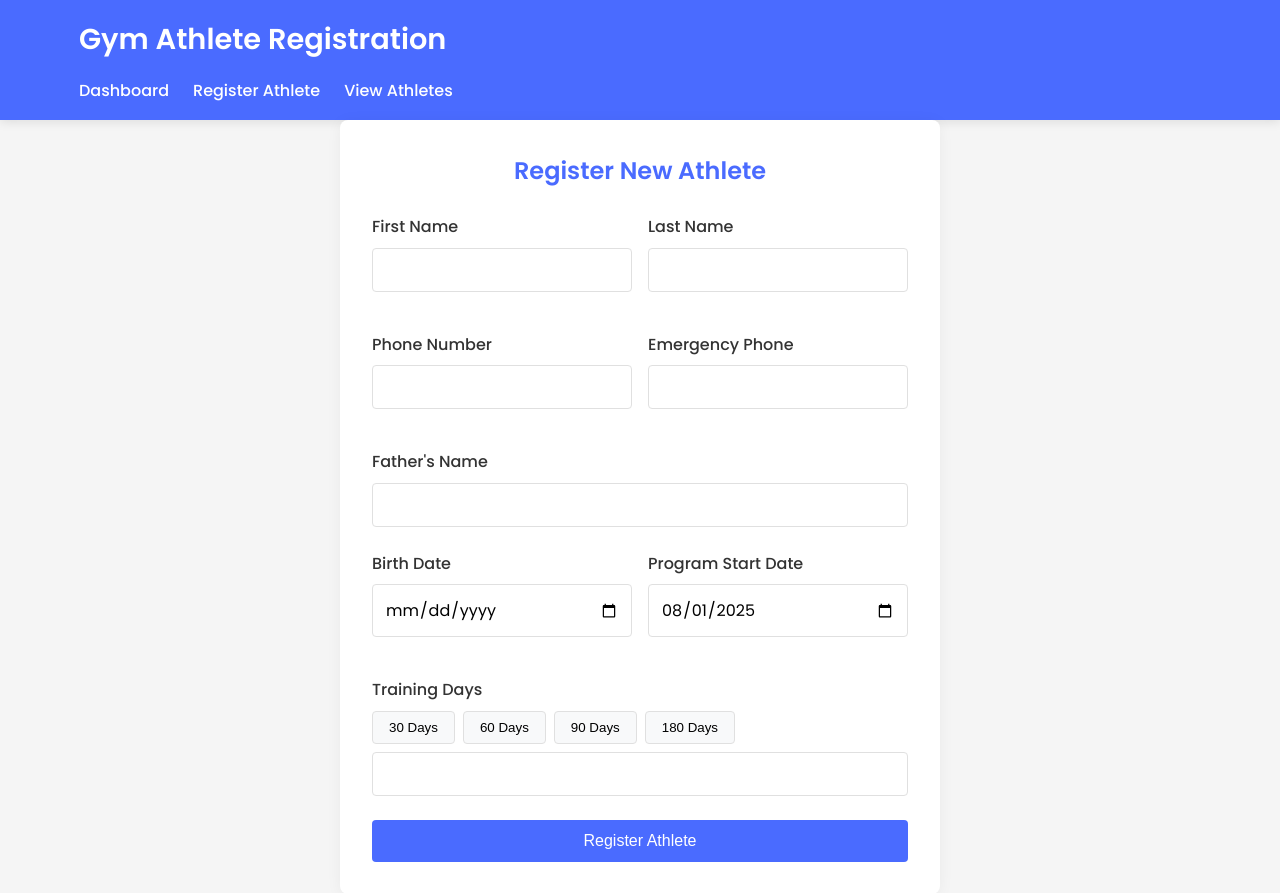
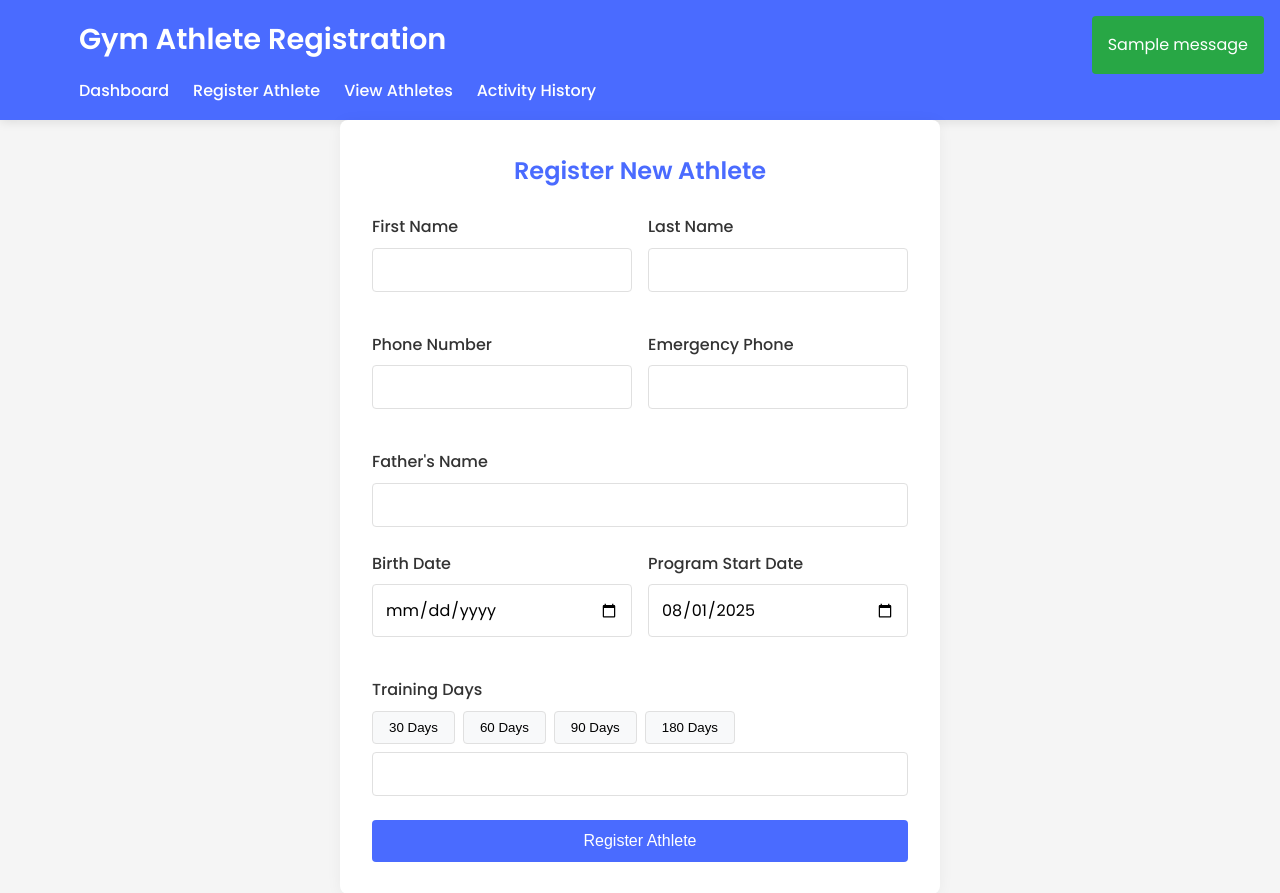
Before and after one commit to 0xAbolfazl/GYM-Management-System, a Flask app: page /register in a window 1280 px wide. Shown: the top 893 px of the page. Run offline with Flask 3, Linux system fonts and the light colour scheme; tables that the repository leaves empty hold one stand-in row (values such as "Sample post"); one stand-in notice (Sample message) is shown.

Commit message:
Activity tab added

```diff
--- a/app.py
+++ b/app.py
@@ -1,27 +1,36 @@
-from flask import Flask, render_template, request, redirect, url_for
+from flask import Flask, render_template, request, redirect, url_for, flash
 import sqlite3
 from datetime import datetime, timedelta
 import random
 
 app = Flask(__name__)
+app.secret_key = 'gymsecret'  # Needed for flash messages
 
 def generate_unique_id():
     conn = sqlite3.connect('database.db')
     c = conn.cursor()
 
     while True:
-        # Generate a random 4-digit ID between 1000-9999
         athlete_id = random.randint(1000, 9999)
-
-        # Check if ID already exists
         c.execute("SELECT 1 FROM athletes WHERE id = ?", (athlete_id,))
         if not c.fetchone():
             conn.close()
             return athlete_id
 
+def log_activity(action, details, athlete_id=None):
+    conn = sqlite3.connect('database.db')
+    c = conn.cursor()
+    timestamp = datetime.now().strftime('%Y-%m-%d %H:%M:%S')
+    c.execute("INSERT INTO activity_log (timestamp, action, details, athlete_id) VALUES (?, ?, ?, ?)",
+              (timestamp, action, details, athlete_id))
+    conn.commit()
+    conn.close()
+
 def init_db():
     conn = sqlite3.connect('database.db')
     c = conn.cursor()
+
+    # Athletes table
     c.execute('''CREATE TABLE IF NOT EXISTS athletes
                  (id INTEGER PRIMARY KEY,
                   first_name TEXT NOT NULL,
@@ -33,10 +42,21 @@ def init_db():
                   registration_date TEXT NOT NULL,
                   start_date TEXT NOT NULL,
                   days_remaining INTEGER NOT NULL)''')
+
+    # Activity log table
+    c.execute('''CREATE TABLE IF NOT EXISTS activity_log
+                 (id INTEGER PRIMARY KEY AUTOINCREMENT,
+                  timestamp TEXT NOT NULL,
+                  action TEXT NOT NULL,
+                  details TEXT NOT NULL,
+                  athlete_id INTEGER,
+                  FOREIGN KEY(athlete_id) REFERENCES athletes(id))''')
+
     conn.commit()
     conn.close()
 
 init_db()
+
 
 @app.route('/')
 def home():
@@ -94,6 +114,14 @@ def register():
         conn.commit()
         conn.close()
 
+        # Log the registration activity
+        log_activity(
+            action="REGISTRATION",
+            details=f"Registered new athlete: {first_name} {last_name} (ID: {athlete_id}) for {days} days",
+            athlete_id=athlete_id
+        )
+
+        flash('Athlete registered successfully!', 'success')
         return redirect(url_for('athletes'))
 
     default_start = datetime.now().strftime('%Y-%m-%d')
@@ -159,5 +187,32 @@ def athletes():
 
     return render_template('athletes.html', athletes=athletes, search_query=search_query)
 
+@app.route('/history')
+def history():
+    conn = sqlite3.connect('database.db')
+    c = conn.cursor()
+
+    # Get all activities, newest first
+    c.execute('''SELECT activity_log.*, athletes.first_name, athletes.last_name
+                 FROM activity_log
+                 LEFT JOIN athletes ON activity_log.athlete_id = athletes.id
+                 ORDER BY timestamp DESC''')
+    activities = c.fetchall()
+    conn.close()
+
+    # Format activities for display
+    formatted_activities = []
+    for activity in activities:
+        formatted_activities.append({
+            'id': activity[0],
+            'timestamp': activity[1],
+            'action': activity[2],
+            'details': activity[3],
+            'athlete_id': activity[4],
+            'athlete_name': f"{activity[5]} {activity[6]}" if activity[5] and activity[6] else "N/A"
+        })
+
+    return render_template('history.html', activities=formatted_activities)
+
 if __name__ == '__main__':
     app.run(debug=True)
--- a/static/style.css
+++ b/static/style.css
@@ -405,6 +405,137 @@ input[type="date"]:focus {
     align-items: center;
 }
 
+/* Add these styles to your existing CSS */
+
+/* History Page Styles */
+.history-section {
+    background: white;
+    padding: 2rem;
+    border-radius: 8px;
+    box-shadow: 0 2px 15px rgba(0, 0, 0, 0.05);
+}
+
+.activity-filters {
+    margin-bottom: 2rem;
+}
+
+.activity-filters form {
+    display: flex;
+    gap: 0.5rem;
+    flex-wrap: wrap;
+}
+
+.activity-filters input,
+.activity-filters select {
+    padding: 0.75rem;
+    border: 1px solid var(--border-color);
+    border-radius: 4px;
+    font-size: 1rem;
+}
+
+.activity-filters input {
+    flex: 1;
+    min-width: 200px;
+}
+
+.activity-filters select {
+    min-width: 150px;
+}
+
+.activity-filters button {
+    padding: 0 1.5rem;
+    background-color: var(--primary-color);
+    color: white;
+    border: none;
+    border-radius: 4px;
+    cursor: pointer;
+}
+
+.activity-list {
+    display: flex;
+    flex-direction: column;
+    gap: 1rem;
+}
+
+.activity-card {
+    border: 1px solid var(--border-color);
+    border-radius: 8px;
+    padding: 1.5rem;
+    background: white;
+}
+
+.activity-header {
+    display: flex;
+    justify-content: space-between;
+    align-items: center;
+    margin-bottom: 1rem;
+    padding-bottom: 0.5rem;
+    border-bottom: 1px solid var(--border-color);
+}
+
+.activity-action {
+    padding: 0.25rem 0.75rem;
+    border-radius: 20px;
+    font-size: 0.8rem;
+    font-weight: 500;
+    color: white;
+}
+
+.activity-action.registration {
+    background-color: var(--success-color);
+}
+
+.activity-timestamp {
+    color: var(--light-text);
+    font-size: 0.9rem;
+}
+
+.activity-details p {
+    margin-bottom: 0.5rem;
+}
+
+.activity-athlete {
+    margin-top: 0.5rem;
+    font-size: 0.9rem;
+}
+
+.activity-athlete a {
+    color: var(--primary-color);
+    text-decoration: none;
+}
+
+.activity-athlete a:hover {
+    text-decoration: underline;
+}
+
+.no-activities {
+    text-align: center;
+    padding: 2rem;
+    color: var(--light-text);
+}
+
+/* Flash Messages */
+.flash-messages {
+    position: fixed;
+    top: 1rem;
+    right: 1rem;
+    z-index: 1000;
+    max-width: 400px;
+}
+
+.flash-success {
+    background-color: var(--success-color);
+    color: white;
+    padding: 1rem;
+    border-radius: 4px;
+    margin-bottom: 0.5rem;
+    animation: slideIn 0.3s ease-out;
+}
+
+@keyframes slideIn {
+    from { transform: translateX(100%); }
+    to { transform: translateX(0); }
+}
 
 /* Responsive adjustments */
 @media (max-width: 768px) {
--- a/templates/base.html
+++ b/templates/base.html
@@ -16,6 +16,7 @@
                         <li><a href="{{ url_for('home') }}">Dashboard</a></li>
                         <li><a href="{{ url_for('register') }}">Register Athlete</a></li>
                         <li><a href="{{ url_for('athletes') }}">View Athletes</a></li>
+                        <li><a href="{{ url_for('history') }}">Activity History</a></li>
                     </ul>
                 </nav>
         </div>
@@ -32,3 +33,13 @@
     </footer>
 </body>
 </html>
+
+{% with messages = get_flashed_messages(with_categories=true) %}
+    {% if messages %}
+        <div class="flash-messages">
+            {% for category, message in messages %}
+                <div class="flash-{{ category }}">{{ message }}</div>
+            {% endfor %}
+        </div>
+    {% endif %}
+{% endwith %}
```
Also changed, not shown: templates/history.html (added, +47 -0 lines). Lines whose indentation alone changed are shown as unchanged.
